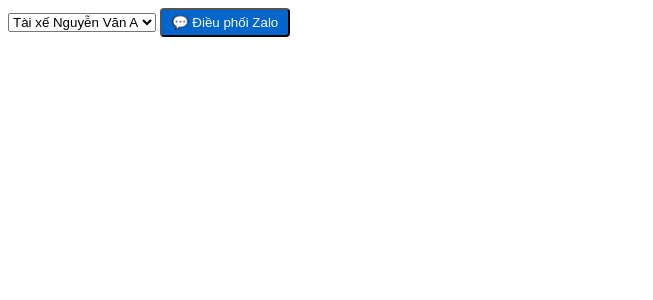
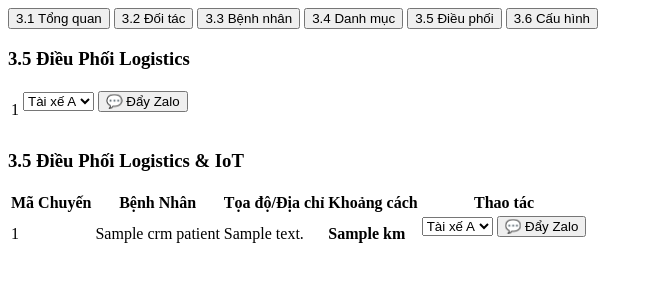
Before and after one commit to dxconmedical-max/dxconsystem, a Python web app: template templates/admin.html in a window 1280 px wide. Shown: the top 300 px of the page, without its empty margins (0-653 px from the left). Run offline with Jinja, Linux system fonts and the light colour scheme; the template is opened without the code that fills it: most values are stand-ins (such as "Sample title", 1, 10 or a date in 2020).

Commit message:
Update admin.html

```diff
--- a/templates/admin.html
+++ b/templates/admin.html
@@ -1,12 +1,58 @@
-<form action="/api/admin/logistics/dispatch" method="POST" class="dispatch-form">
-    <input type="hidden" name="trip_id" value="{{ p.sid }}">
+<div class="tabs">
+    <button onclick="show('3-1')">3.1 Tổng quan</button>
+    <button onclick="show('3-2')">3.2 Đối tác</button>
+    <button onclick="show('3-3')">3.3 Bệnh nhân</button>
+    <button onclick="show('3-4')">3.4 Danh mục</button>
+    <button onclick="show('3-5')">3.5 Điều phối</button>
+    <button onclick="show('3-6')">3.6 Cấu hình</button>
+</div>
 
-    <select name="driver_name" required>
-        <option value="Tai_Xe_1">Tài xế Nguyễn Văn A</option>
-        <option value="Tai_Xe_2">Tài xế Trần Văn B</option>
-    </select>
-
-    <button type="submit" style="background: #0066cc; color: white; padding: 5px 10px; border-radius: 4px;">
-        💬 Điều phối Zalo
-    </button>
-</form>
+<div id="3-5" class="content">
+    <h3>3.5 Điều Phối Logistics</h3>
+    <table>
+        {% for p in crm_patients %}
+        <tr>
+            <td>{{ p.sid }}</td>
+            <td>
+                <form action="/api/admin/3-5/dispatch" method="POST">
+                    <input type="hidden" name="trip_id" value="{{ p.sid }}">
+                    <select name="driver">
+                        <option>Tài xế A</option>
+                        <option>Tài xế B</option>
+                    </select>
+                    <button type="submit">💬 Đẩy Zalo</button>
+                </form>
+            </td>
+        </tr>
+        {% endfor %}
+    </table>
+</div>
+<div class="card" id="3-5">
+    <h3>3.5 Điều Phối Logistics & IoT</h3>
+    <table>
+        <thead>
+            <tr>
+                <th>Mã Chuyến</th><th>Bệnh Nhân</th><th>Tọa độ/Địa chỉ</th><th>Khoảng cách</th><th>Thao tác</th>
+            </tr>
+        </thead>
+        <tbody>
+            {% for p in crm_patients %}
+            <tr>
+                <td>{{ p.sid }}</td>
+                <td>{{ p.name }}</td>
+                <td>{{ p.address }}</td>
+                <td><b>{{ p.distance_km }} km</b></td> <td>
+                    <form action="/api/admin/logistics/dispatch" method="POST">
+                        <input type="hidden" name="trip_id" value="{{ p.sid }}">
+                        <select name="driver_name">
+                            <option value="Tai_Xe_A">Tài xế A</option>
+                            <option value="Tai_Xe_B">Tài xế B</option>
+                        </select>
+                        <button type="submit" class="btn-zalo">💬 Đẩy Zalo</button>
+                    </form>
+                </td>
+            </tr>
+            {% endfor %}
+        </tbody>
+    </table>
+</div>
```
